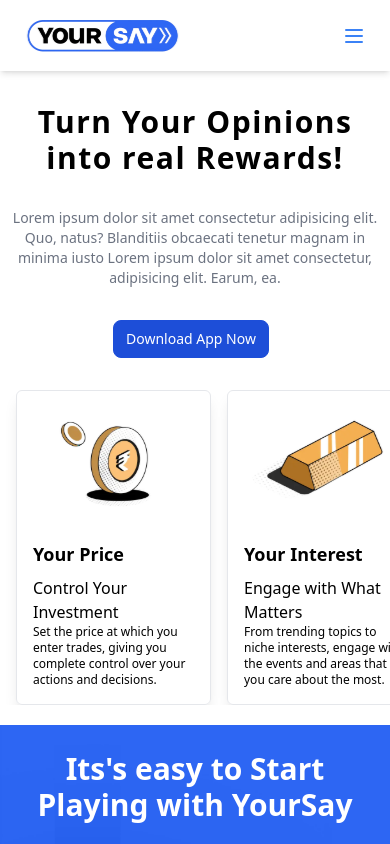
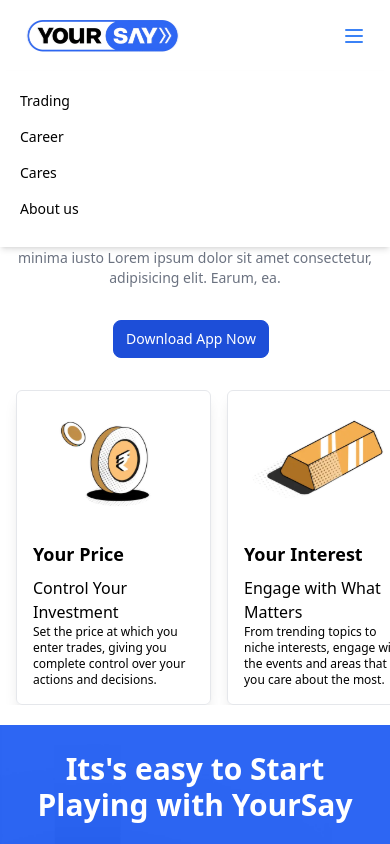
Before and after one commit to SinghRohan001/YourSay_HomePage, a React (Vite) app: page / in a window 390 px wide. Both pictures are taken after a click on the button 354 px from the left and 35 px from the top of the page. Shown: the top 844 px of the page. Built offline with nearby package versions, Linux system fonts and the light colour scheme.

Commit message:
:truck: Hamburger Changes

```diff
--- a/src/components/Navbar.jsx
+++ b/src/components/Navbar.jsx
@@ -1,12 +1,19 @@
-import React from 'react'
-import logo from '../assets/Yoursay.svg'
+import React, { useState } from 'react';
+import logo from '../assets/Yoursay.svg';
 
 const Navbar = () => {
+  const [isMenuOpen, setIsMenuOpen] = useState(false);
+
+  const toggleMenu = () => {
+    setIsMenuOpen(!isMenuOpen);
+    //hello world
+  };
+
   return (
     <div className='fixed top-0 left-0 flex justify-between px-6 p-3 shadow-md w-full z-20 bg-white'>
       <div className='flex '>
-        <div >
-            <img src={logo} alt="" />
+        <div>
+          <img src={logo} alt="Logo" />
         </div>
 
         <div className='hidden lg:flex items-center space-x-4'>
@@ -19,24 +26,40 @@
 
       <div className='hidden lg:flex items-center space-x-2'>
         <div>
-            <button type="button" class="text-white font-bold bg-blue-700 border-blue-700 border-[1px] hover:bg-blue-800 focus:ring-4 focus:ring-blue-300 rounded-lg text-sm px-3 py-2 me-2 mb-2 dark:bg-blue-600 dark:hover:bg-blue-700 focus:outline-none dark:focus:ring-blue-800">Download Now</button>
+          <button type="button" className="text-white font-bold bg-blue-700 border-blue-700 border-[1px] hover:bg-blue-800 focus:ring-4 focus:ring-blue-300 rounded-lg text-sm px-3 py-2 me-2 mb-2 dark:bg-blue-600 dark:hover:bg-blue-700 focus:outline-none dark:focus:ring-blue-800">
+            Download Now
+          </button>
         </div>
-
         <div>
-            <button type="button" class="text-blue-500 border-blue-500 border-[1px] font-bold   rounded-lg text-sm px-5 py-2 me-2 mb-2 ">Trade Online</button>
+          <button type="button" className="text-blue-500 border-blue-500 border-[1px] font-bold rounded-lg text-sm px-5 py-2 me-2 mb-2">
+            Trade Online
+          </button>
         </div>
       </div>
 
+
+
+
       <div className='lg:hidden flex items-center'>
-        <button className='text-blue-500'>
+        <button onClick={toggleMenu} className='text-blue-500'>
           {/* Menu Icon */}
           <svg xmlns="http://www.w3.org/2000/svg" fill="none" viewBox="0 0 24 24" strokeWidth="2" stroke="currentColor" className="w-6 h-6">
             <path strokeLinecap="round" strokeLinejoin="round" d="M4 6h16M4 12h16M4 18h16" />
           </svg>
         </button>
       </div>
+
+      {/* Mobile Menu */}
+      {isMenuOpen && (
+        <div className='absolute top-full left-0 w-full bg-white shadow-md flex flex-col items-start p-4'>
+          <div className='p-1 mb-2 text-sm'>Trading</div>
+          <div className='p-1 mb-2 text-sm'>Career</div>
+          <div className='p-1 mb-2 text-sm'>Cares</div>
+          <div className='p-1 mb-2 text-sm'>About us</div>
         </div>
-  )
-}
+      )}
+    </div>
+  );
+};
 
-export default Navbar
+export default Navbar;
```
Lines whose indentation alone changed are shown as unchanged.
